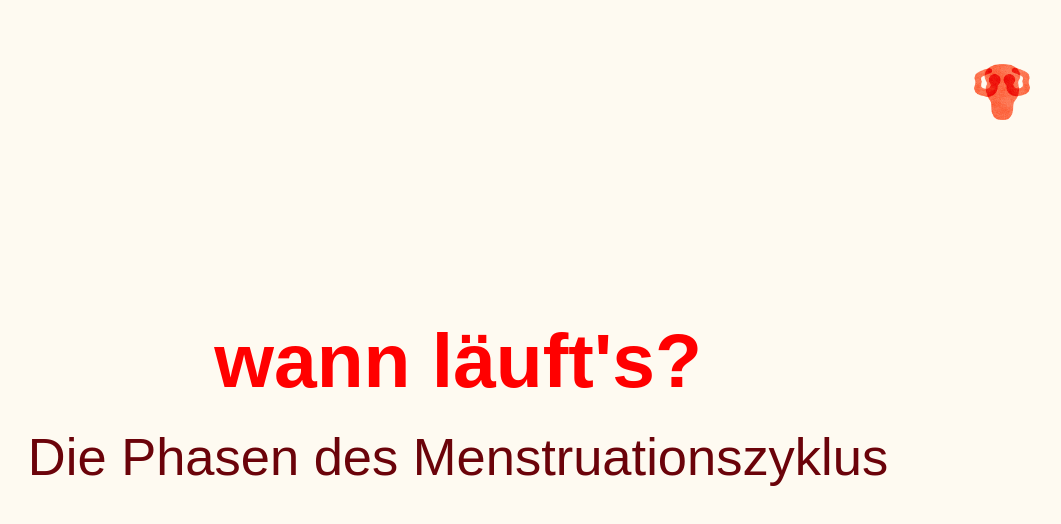
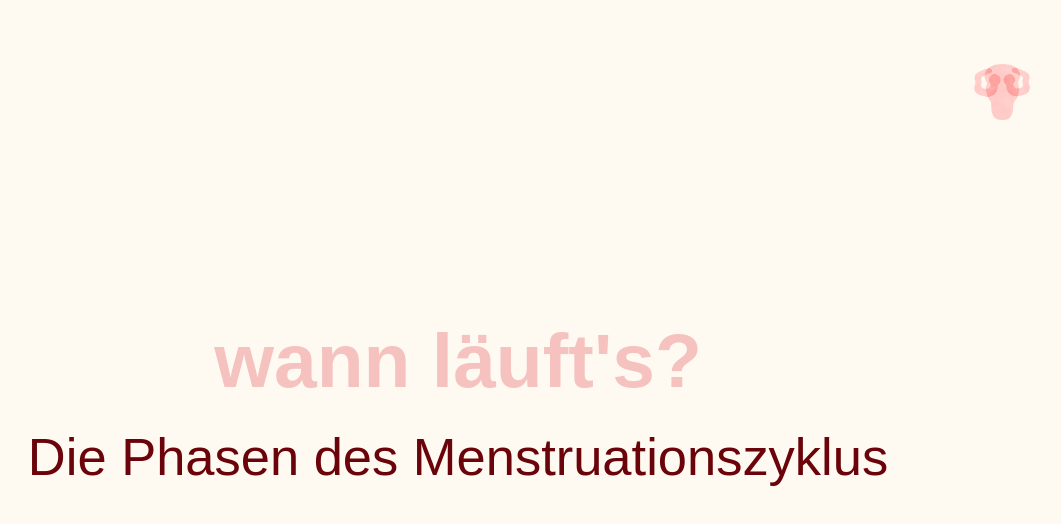
Before and after one commit to alystor/blutsbande-website, an Angular app: page /when-does-it-run in a window 1280 px wide. Shown: the top 524 px of the page, without its empty margins (182-1243 px from the left). Built offline with nearby package versions, Linux system fonts and the light colour scheme; a web font is replaced by a local one.

Commit message:
Adjusted color of when-does-it-run

```diff
--- a/src/app/components/navigation-bar/menu-popup/menu-popup.html
+++ b/src/app/components/navigation-bar/menu-popup/menu-popup.html
@@ -5,7 +5,7 @@
     <bb-image-view class="w-[42%]" src="/logo-creme.png" alt="Logo" width="100%"></bb-image-view>
 
     <div class="w-fit flex flex-col items-center [&>*]:cursor-pointer hover:[&>*]:scale-105 [&>*]:transition-transform">
-      <bb-text-view (click)="navigateTo('/when-does-it-run')" size="text-menu" color="bb-ruby">wann läuft's?</bb-text-view>
+      <bb-text-view (click)="navigateTo('/when-does-it-run')" size="text-menu" color="bb-rosalie">wann läuft's?</bb-text-view>
       <bb-text-view (click)="navigateTo('/why-does-it-run')" size="text-menu" color="bb-olivia">warum läuft's?</bb-text-view>
       <bb-text-view (click)="navigateTo('/how-is-it-running')" size="text-menu" color="bb-violet">wie lief's?</bb-text-view>
       <bb-text-view (click)="navigateTo('/menstruation-archive')" size="text-menu" color="bb-celeste">wie läuft's?</bb-text-view>
--- a/src/app/components/navigation-bar/navigation-bar.ts
+++ b/src/app/components/navigation-bar/navigation-bar.ts
@@ -22,10 +22,11 @@ export class NavigationBar {
   }
 
   menuLookupTable: { [key: string]: string } = {
-    "/when-does-it-run": "/menu_ruby.png",
+    "/when-does-it-run": "/menu_rosalie.png",
     "/why-does-it-run": "/menu_olivia.png",
     "/how-is-it-running": "/menu_violet.png",
     "/menstruation-archive": "/menu_celeste.png",
+    "/bibliography": "/menu_ruby.png",
   }
 
   protected resolveMenuUrl() {
--- a/src/app/pages/when-does-it-run-page/sections/dublin-section/dublin-section.html
+++ b/src/app/pages/when-does-it-run-page/sections/dublin-section/dublin-section.html
@@ -1,5 +1,5 @@
 <div class="h-screen w-full flex flex-col items-center justify-center">
-  <bb-text-view size="page-title" color="bb-ruby">wann läuft's?</bb-text-view>
+  <bb-text-view size="page-title" color="bb-rosalie">wann läuft's?</bb-text-view>
   <bb-text-view size="page-sub-title">Die Phasen des Menstruationszyklus</bb-text-view>
 </div>
 
```
Also changed, not shown: public/menu_rosalie.png (added).
